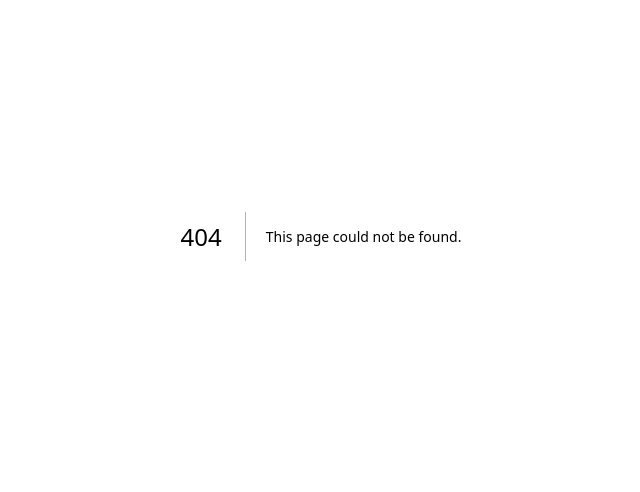
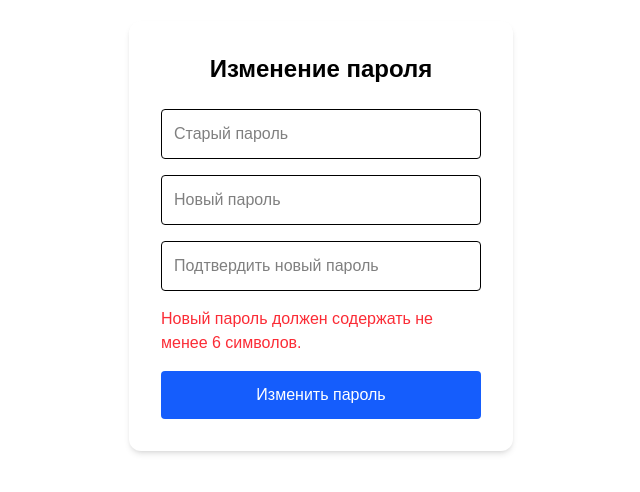
Before and after one commit to bubuta-bokh/mtwin-user-manager, a Next.js app: page /change-password in a window 1280 px wide. Before the commit this address had no page. Shown: the part 164-656 px from the top of the page, without its empty margins (319-959 px from the left). Built offline with nearby package versions, Linux system fonts and the light colour scheme.

Commit message:
login and change-password flows are done. Getting ready to build user list

```diff
--- /dev/null
+++ b/app/api/change-password/route.ts
@@ -0,0 +1,33 @@
+import {cookies} from "next/headers";
+
+export async function POST(req: Request) {
+    const form = await req.formData();
+    const oldPassword = form.get('oldPassword');
+    const newPassword = form.get('newPassword');
+
+    const cookieStore = await cookies();
+
+    const username = cookieStore.get('pending_username')?.value;
+    if(!username) {
+        return new Response('Session expired, please log in again', { status: 401 });
+    }
+
+    const res = await fetch(`${process.env.NEXT_PUBLIC_USERSERVICE_URL}/api/User/makePermanentPassword`, {
+        method: 'POST',
+        body: JSON.stringify({ Username: username, TempPassword: oldPassword, NewPassword: newPassword }),
+        headers: {
+            'Content-Type': 'application/json'
+        },
+    });
+
+    if (!res.ok) {
+        return new Response('Failed to change password', { status: 400 });
+    }
+
+    const {jwt, refreshToken} = await res.json();
+    cookieStore.set('jwt', jwt, { httpOnly: true, secure: false, path: '/' });
+    cookieStore.set('refreshToken', refreshToken, { httpOnly: true, secure: false, path: '/' });
+    cookieStore.delete('pending_username');
+
+    return new Response('Ok');
+}
--- /dev/null
+++ b/app/api/login/route.ts
@@ -0,0 +1,33 @@
+import { cookies } from 'next/headers';
+
+export async function POST(req: Request) {
+    const form = await req.formData();
+    const login = form.get('login');
+    const password = form.get('password');
+
+    console.log('Username:', login, 'Password:', password);
+    const res = await fetch(`${process.env.NEXT_PUBLIC_USERSERVICE_URL}/api/User/login`, {
+        method: 'POST',
+        body: JSON.stringify({ Username: login, Password: password }),
+        headers: {
+            'Content-Type': 'application/json',
+        },
+    });
+    console.log('Login response is', res);
+    if (!res.ok) {
+        return new Response('Invalid login or password', { status: 401 });
+    }
+    else {
+        console.log('Login successful');
+        const cookieStore = await cookies();
+        const data: { requiresPasswordChange: boolean, token?: string, refreshToken?: string } = await res.json();
+        if (data.requiresPasswordChange) {
+
+            cookieStore.set('pending_username', login as string, { httpOnly: true, secure: false, path: '/', maxAge: 60 * 5 });
+            return new Response(JSON.stringify({ requiresPasswordChange: true }), { status: 200, headers: { 'Content-Type': 'application/json' } });
+        }
+
+        cookieStore.set('jwt', data.token!, { httpOnly: true, secure: false, path: '/' });
+        return new Response(JSON.stringify({ requiresPasswordChange: false }), { status: 200, headers: { 'Content-Type': 'application/json' } });
+    }
+}
--- /dev/null
+++ b/app/change-password/ChangePasswordForm.tsx
@@ -0,0 +1,83 @@
+'use client';
+import { useState } from "react";
+
+export default function ChangePasswordForm() {
+const [error, setError] = useState("");
+const [newPassword, setNewPassword] = useState("");
+const [confirmPassword, setConfirmPassword] = useState("");
+
+const passwordMismatch = newPassword !== confirmPassword && confirmPassword.length > 0;
+const passwordLengthNotValid = confirmPassword.length < 6 || newPassword.length < 6;
+
+async function handleSubmit(e: React.FormEvent<HTMLFormElement>) {
+    e.preventDefault();
+    setError("");
+
+if(newPassword !== confirmPassword) {
+        setError("Новый пароль и подтверждение не совпадают");
+        return;
+    }
+
+    const formData = new FormData(e.currentTarget);
+
+    const res = await fetch("/api/change-password", {
+        method: "POST",
+        body: formData,
+    });
+
+    if(!res.ok) {
+        setError("Failed to change password");
+        return;
+    }
+
+    // Redirect or update UI on successful password change
+    window.location.href = "/users";
+}
+
+return (
+
+                <form className="bg-white p-8 rounded-xl shadow-md w-96" onSubmit={handleSubmit}>
+                    <h1 className="text-2xl font-semibold mb-6 text-center">Изменение пароля</h1>
+                    <input
+                        name="oldPassword"
+                        type="password"
+                        placeholder="Старый пароль"
+                        className="w-full p-3 mb-4 border rounded"
+                        required
+                    />
+                    <input
+                        name="newPassword"
+                        type="password"
+                        placeholder="Новый пароль"
+                        className="w-full p-3 mb-4 border rounded"
+                        onChange={(e) => setNewPassword(e.target.value)}
+                        required
+                    />
+                    <input
+                        name="confirmPassword"
+                        type="password"
+                        placeholder="Подтвердить новый пароль"
+                        className="w-full p-3 mb-4 border rounded"
+                        onChange={(e) => setConfirmPassword(e.target.value)}
+                        required
+                    />
+                    {error && <p className="text-red-500 mb-4">{error}</p>}
+
+                    {passwordMismatch && (
+                        <p className="text-red-500 mb-4">Новый пароль и подтверждение не совпадают.</p>
+                    )}
+                    {passwordLengthNotValid && (
+                        <p className="text-red-500 mb-4">Новый пароль должен содержать не менее 6 символов.</p>
+                    )}
+                    {!passwordMismatch && !passwordLengthNotValid && <div className="mb-4" />}
+                    <button
+                        type="submit"
+                        className="w-full bg-blue-600 text-white p-3 rounded hover:bg-blue-700 transition"
+                    >
+                        Изменить пароль
+                    </button>
+                </form>
+
+);
+
+}
--- /dev/null
+++ b/app/change-password/page.tsx
@@ -0,0 +1,9 @@
+import ChangePasswordForm from "./ChangePasswordForm";
+
+export default function ChangePasswordPage() {
+    return (
+        <div className="min-h-screen flex items-center justify-center">
+            <ChangePasswordForm />
+        </div>
+    );
+}
--- a/app/login-action/route.ts
+++ /dev/null
@@ -1,33 +0,0 @@
-import { cookies } from 'next/headers';
-
-export async function POST(req: Request) {
-    const form = await req.formData();
-    const login = form.get('login');
-    const password = form.get('password');
-
-    // const isValid = login === 'admin' && password === 'admin';
-    // if (!isValid) {
-    //     return new Response('Invalid login or password', { status: 401 });
-    // }
-    const res = await fetch(`${process.env.NEXT_PUBLIC_USERSERVICE_URL}/api/User/login`, {
-        method: 'POST',
-        body: JSON.stringify({ login, password }),
-        headers: {
-            'Content-Type': 'application/json',
-        },
-    });
-
-    if (!res.ok) {
-        return new Response('Invalid login or password', { status: 401 });
-    }
-
-    const { token } = await res.json();
-
-    const cookieStore = await cookies();
-
-    //cookieStore.set('auth', 'mock', { httpOnly: true, secure: false, path: '/' });
-    cookieStore.set('jwt', token, { httpOnly: true, secure: false, path: '/' });
-
-    return new Response('OK');
-
-}
--- a/app/login/LoginForm.tsx
+++ b/app/login/LoginForm.tsx
@@ -9,32 +9,37 @@ export default function LoginForm() {
         e.preventDefault();
         const formData = new FormData(e.currentTarget);
 
-        const res = await fetch("/login-action", {
+        const res = await fetch("/api/login", {
             method: "POST",
             body: formData,
         });
 
-        if (res.ok) {
-            window.location.href = "/users";
+        if (!res.ok) {
+            setError("Invalid login or password");
+        }
+
+        console.log("Login successful");
+
+        const data = await res.json();
+        if (data.requiresPasswordChange) {
+            console.log("Password change required");
+            window.location.href = "/change-password";
             return;
         }
-
-        setError("Invalid login or password");
+        window.location.href = "/users";
     }
 
     return (
-        <>
-
             <form
                 onSubmit={handleSubmit}
                 className="bg-white p-8 rounded-xl shadow-md w-96"
             >
-                <h1 className="text-2xl font-semibold mb-6 text-center">Sign in</h1>
+                <h1 className="text-2xl font-semibold mb-6 text-center">Войти</h1>
 
                 <input
                     name="login"
                     type="text"
-                    placeholder="Login"
+                    placeholder="Логин"
                     className="w-full p-3 mb-4 border rounded"
                     required
                 />
@@ -42,7 +47,7 @@ export default function LoginForm() {
                 <input
                     name="password"
                     type="password"
-                    placeholder="Password"
+                    placeholder="Пароль"
                     className="w-full p-3 mb-4 border rounded"
                     required
                 />
@@ -53,10 +58,9 @@ export default function LoginForm() {
                     type="submit"
                     className="w-full bg-blue-600 text-white p-3 rounded hover:bg-blue-700 transition"
                 >
-                    Log in
+                    Авторизоваться
                 </button>
 
             </form>
-        </>
-    );
+     );
 }
--- a/app/users/page.tsx
+++ b/app/users/page.tsx
@@ -1,7 +1,7 @@
 import UserSearch from "./UserSearch";
 import UserList from "./UserList";
 import { cookies } from "next/headers";
-import { getAllUsers } from "@/lib/api/users";
+import { getAllUsers } from "@/app/api/users/route";
 
 export default async function UsersPage() {
     const cookieStore = await cookies();
```
Also changed, not shown: app/api/users/route.ts (renamed from lib/api/users.ts), lib/auth/token.ts (deleted).
